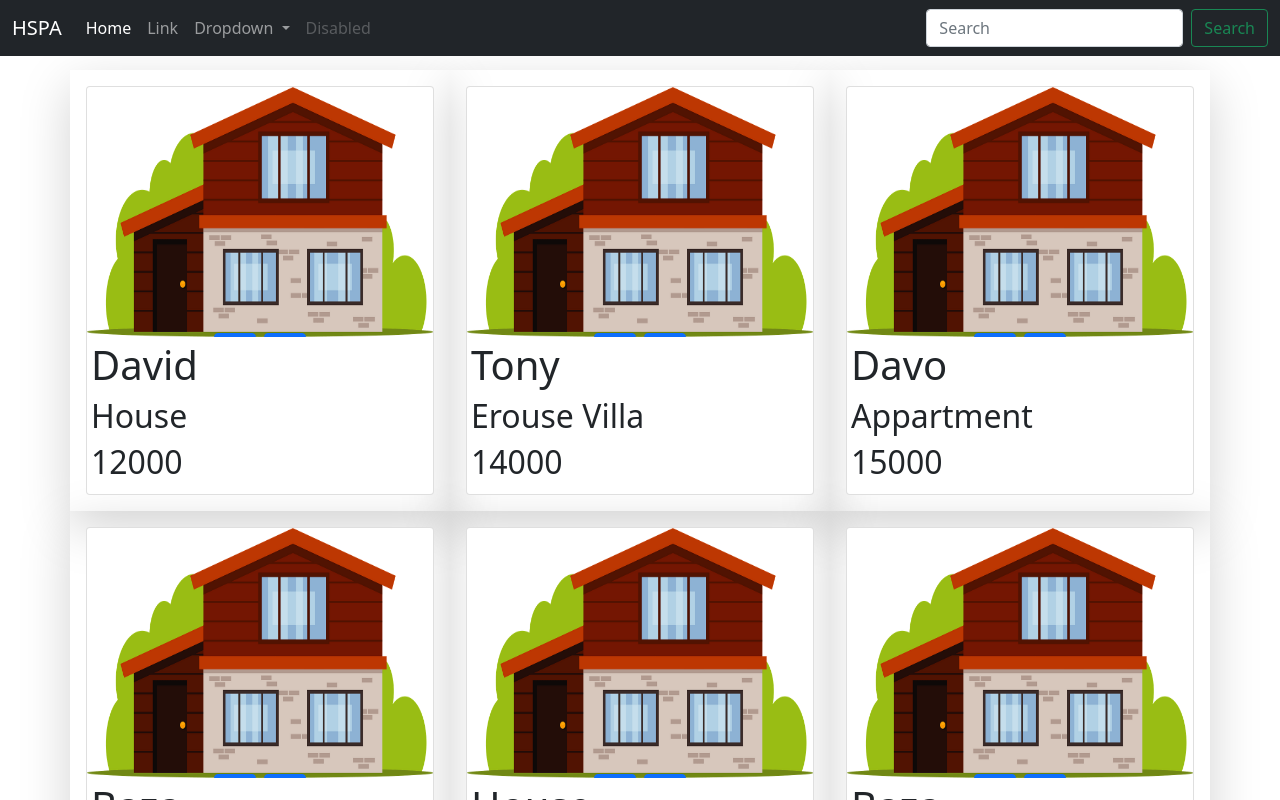
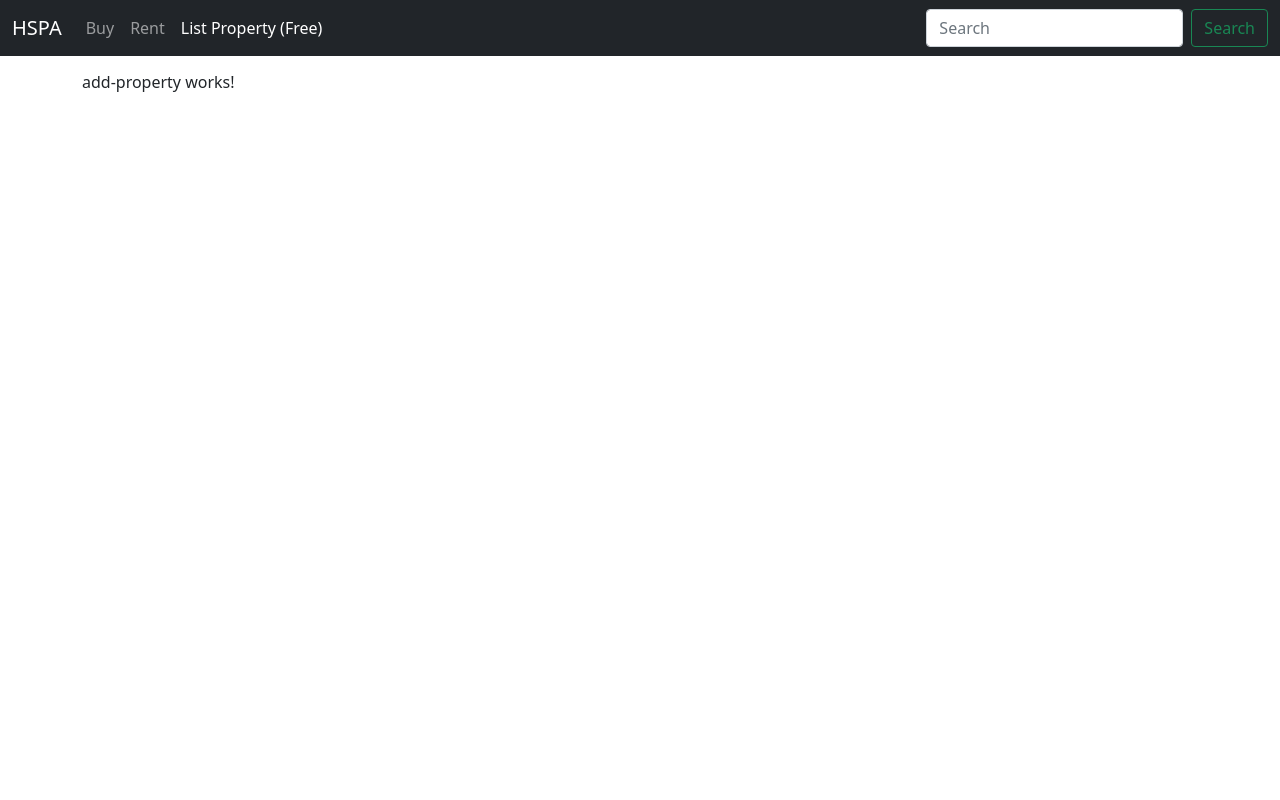
Before and after one commit to dmork123/HSPA, an Angular app: page /add-property in a window 1280 px wide. Shown: the top 800 px of the page. Built offline with nearby package versions, Linux system fonts and the light colour scheme.

Commit message:
added routing

```diff
--- a/angular.json
+++ b/angular.json
@@ -24,7 +24,8 @@
             "tsConfig": "tsconfig.app.json",
             "assets": [
               "src/favicon.ico",
-              "src/assets"
+              "src/assets",
+              "src/data"
             ],
             "styles": [
               "node_modules/bootstrap/dist/css/bootstrap.min.css",
--- a/src/app/app.component.html
+++ b/src/app/app.component.html
@@ -1,4 +1,5 @@
 <app-nav-bar></app-nav-bar>
 <div class="container" style="margin-top: 70px;">
-  <app-property-list></app-property-list>
+  <!-- <app-property-list></app-property-list> -->
+  <router-outlet></router-outlet>
 </div>
--- a/src/app/app.module.ts
+++ b/src/app/app.module.ts
@@ -1,22 +1,37 @@
 import { NgModule } from '@angular/core';
 import { BrowserModule } from '@angular/platform-browser';
+import {HttpClientModule} from '@angular/common/http';
+import {Routes, RouterModule} from '@angular/router';
 
 import { AppComponent } from './app.component';
 import { PropertyCardComponent } from './property/property-card/property-card.component';
 import {PropertyListComponent } from './property/property-list/property-list.component';
 import { NavBarComponent } from './nav-bar/nav-bar.component';
+import { HousingService } from './services/housing.service';
+import { AddPropertyComponent } from './property/add-property/add-property.component';
 
+
+const appRoutes: Routes = [
+  {path: '', component: PropertyListComponent},
+  {path: 'rent-property', component: PropertyListComponent},
+  {path: 'add-property', component: AddPropertyComponent}
+]
 @NgModule({
   declarations: [
     AppComponent,
     PropertyCardComponent,
     PropertyListComponent,
-      NavBarComponent
+    NavBarComponent,
+    AddPropertyComponent
    ],
   imports: [
-    BrowserModule
+    BrowserModule,
+    HttpClientModule,
+    RouterModule.forRoot(appRoutes)
   ],
-  providers: [],
+  providers: [
+    HousingService
+  ],
   bootstrap: [AppComponent]
 })
 export class AppModule { }
--- a/src/app/nav-bar/nav-bar.component.html
+++ b/src/app/nav-bar/nav-bar.component.html
@@ -1,30 +1,19 @@
 <nav class="navbar navbar-expand-lg navbar-dark bg-dark fixed-top">
   <div class="container-fluid">
-    <a class="navbar-brand" href="#">HSPA</a>
+    <a class="navbar-brand" href="/">HSPA</a>
     <button class="navbar-toggler" type="button" data-bs-toggle="collapse" data-bs-target="#navbarSupportedContent" aria-controls="navbarSupportedContent" aria-expanded="false" aria-label="Toggle navigation">
       <span class="navbar-toggler-icon"></span>
     </button>
     <div class="collapse navbar-collapse" id="navbarSupportedContent">
       <ul class="navbar-nav me-auto mb-2 mb-lg-0">
         <li class="nav-item">
-          <a class="nav-link active" aria-current="page" href="#">Home</a>
+          <a class="nav-link" [routerLinkActiveOptions]="{exact:true}" aria-current="page" routerLinkActive="active" routerLink="/">Buy</a>
         </li>
         <li class="nav-item">
-          <a class="nav-link" href="#">Link</a>
-        </li>
-        <li class="nav-item dropdown">
-          <a class="nav-link dropdown-toggle" href="#" id="navbarDropdown" role="button" data-bs-toggle="dropdown" aria-expanded="false">
-            Dropdown
-          </a>
-          <ul class="dropdown-menu" aria-labelledby="navbarDropdown">
-            <li><a class="dropdown-item" href="#">Action</a></li>
-            <li><a class="dropdown-item" href="#">Another action</a></li>
-            <li><hr class="dropdown-divider"></li>
-            <li><a class="dropdown-item" href="#">Something else here</a></li>
-          </ul>
+          <a class="nav-link" routerLinkActive="active" routerLink="/rent-property">Rent</a>
         </li>
         <li class="nav-item">
-          <a class="nav-link disabled" href="#" tabindex="-1" aria-disabled="true">Disabled</a>
+          <a class="nav-link" routerLinkActive="active" routerLink="/add-property">List Property (Free)</a>
         </li>
       </ul>
       <form class="d-flex">
--- /dev/null
+++ b/src/app/property/IProprty.interface.ts
@@ -0,0 +1,6 @@
+export interface IProperty {
+  Id: number;
+  Name: string,
+  Type: string,
+  Price: number
+}
--- /dev/null
+++ b/src/app/property/add-property/add-property.component.html
@@ -0,0 +1,3 @@
+<p>
+  add-property works!
+</p>
--- /dev/null
+++ b/src/app/property/add-property/add-property.component.ts
@@ -0,0 +1,15 @@
+import { Component, OnInit } from '@angular/core';
+
+@Component({
+  selector: 'app-add-property',
+  templateUrl: './add-property.component.html',
+  styleUrls: ['./add-property.component.css']
+})
+export class AddPropertyComponent implements OnInit {
+
+  constructor() { }
+
+  ngOnInit() {
+  }
+
+}
--- a/src/app/property/property-card/property-card.component.ts
+++ b/src/app/property/property-card/property-card.component.ts
@@ -1,4 +1,5 @@
 import { Component, Input } from "@angular/core";
+import { IProperty } from "../IProprty.interface";
 
 @Component({
   selector: 'app-property-card',
@@ -8,6 +9,6 @@ import { Component, Input } from "@angular/core";
   styleUrls: ['property-card.component.css']
 })
 export class PropertyCardComponent {
-@Input() property: any
+  @Input() property!: IProperty;
 
 }
--- a/src/app/property/property-list/property-list.component.ts
+++ b/src/app/property/property-list/property-list.component.ts
@@ -1,4 +1,6 @@
 import { Component, OnInit } from '@angular/core';
+import { HousingService } from 'src/app/services/housing.service';
+import { IProperty } from '../IProprty.interface';
 
 @Component({
   selector: 'app-property-list',
@@ -7,48 +9,19 @@ import { Component, OnInit } from '@angular/core';
 })
 export class PropertyListComponent implements OnInit {
 
-  properties: Array<any> = [
-    {
-      "Id": 1,
-      "Type": "House",
-      "Name" : "David",
-      "Price": 12000
-    },
-    {
-      "Id": 2,
-      "Type": "Erouse Villa",
-      "Name" : "Tony",
-      "Price": 14000
-    },
-    {
-      "Id": 3,
-      "Type": "Appartment ",
-      "Name" : "Davo",
-      "Price": 15000
-    },
-    {
-      "Id": 4,
-      "Type": "Macro House",
-      "Name" : "Baza",
-      "Price": 16000
-    },
-    {
-      "Id": 5,
-      "Type": "Macro appartment",
-      "Name" : "House",
-      "Price": 18000
-    },
-    {
-      "Id": 6,
-      "Type": "Macro House",
-      "Name" : "Baza",
-      "Price": 22000
-    }
-]
+  properties: Array<IProperty> = [] ;
 
-  constructor() { }
+  constructor(private housingService: HousingService) { }
 
   ngOnInit(): void {
+    this.housingService.getAllProperties().subscribe(
+      data=> {
+        this.properties = data
+        console.log(data);
+      }, error => {
+        console.log(error);
+      }
+    )
   }
 
 }
--- a/src/app/services/housing.service.ts
+++ b/src/app/services/housing.service.ts
@@ -1,6 +1,8 @@
 import { Injectable } from '@angular/core';
 import { HttpClient } from '@angular/common/http';
-
+import {map} from 'rxjs/operators';
+import { IProperty } from '../property/IProprty.interface';
+import { Observable } from 'rxjs';
 @Injectable({
   providedIn: 'root'
 })
@@ -8,7 +10,13 @@ export class HousingService {
 
   constructor(private http:HttpClient) { }
 
-  getAllProperties() {
-    return this.http.get('data/properties.json')
+  getAllProperties(): Observable<IProperty[]> {
+    return this.http.get('data/properties.json').pipe(
+      map(data=>{
+        const jsonData = JSON.stringify(data)
+        const propertyArray: Array<IProperty> = JSON.parse(jsonData);
+        return propertyArray;
+      })
+    );
   }
 }
```
Also changed, not shown: src/data/properties.json (added, +38 -0 lines), src/app/property/add-property/add-property.component.css (added), 1 other file (tests, documents, lock files or other folders).
